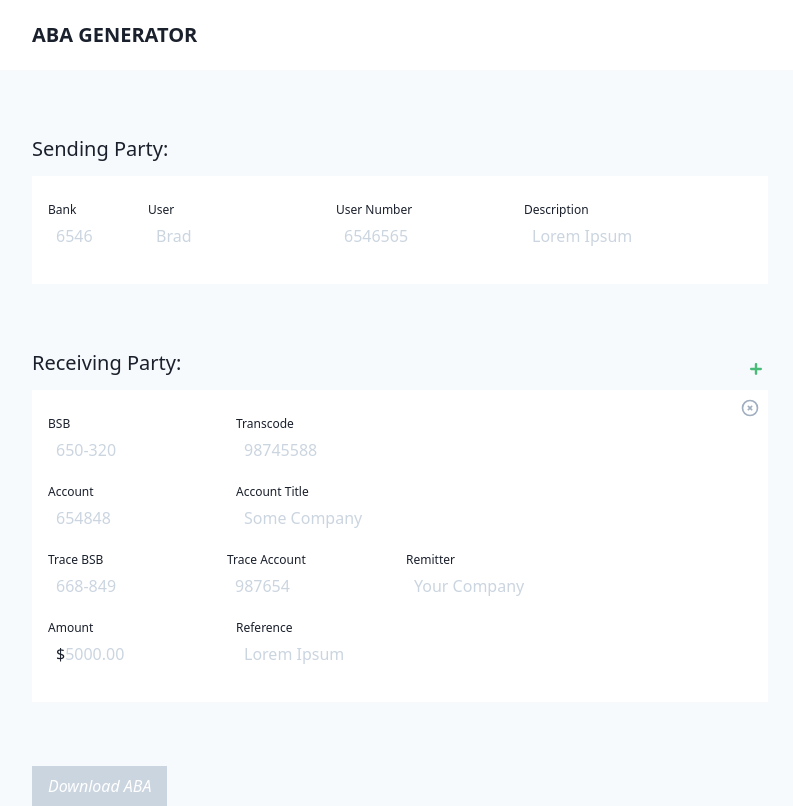
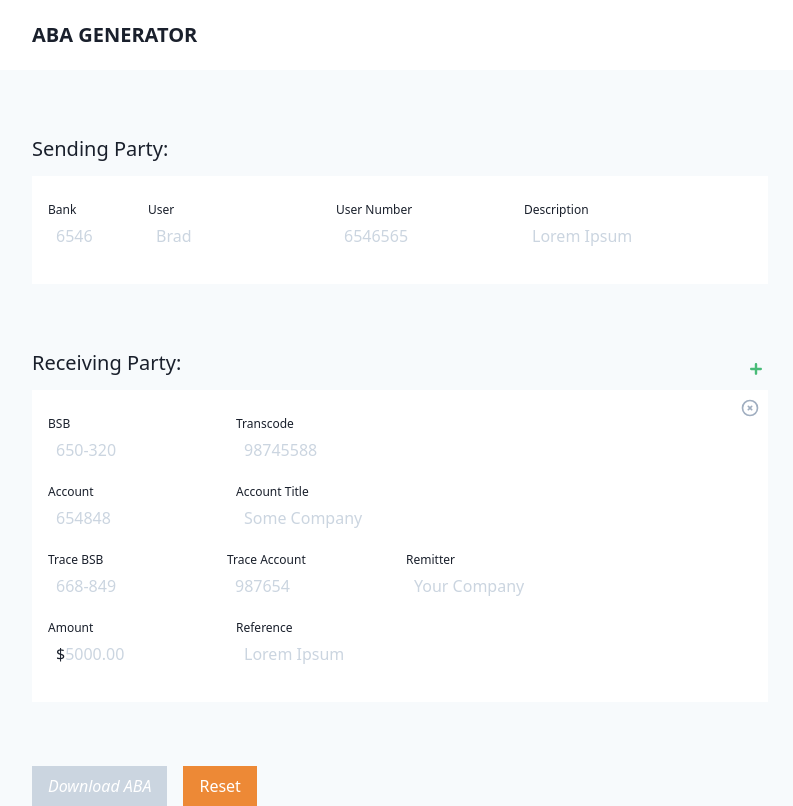
Before and after one commit to baxelson12/aba-gen, an Angular app: page / in a window 1280 px wide. Shown: the whole page, without its empty margins (240-1033 px from the left). Built offline with nearby package versions, Linux system fonts and the light colour scheme.

Commit message:
feat: Implement reset button

```diff
--- a/src/app/app.component.html
+++ b/src/app/app.component.html
@@ -227,7 +227,7 @@
     </div>
   </div>
   <!-- Functions -->
-  <div>
+  <div class="space-x-4">
     <!-- Submit -->
     <button
       class="px-4 py-2 rounded text-white"
@@ -237,5 +237,12 @@
     >
       Download ABA
     </button>
+    <button
+      class="px-4 py-2 rounded text-white bg-orange-500"
+      type="button"
+      (click)="resetForm()"
+    >
+      Reset
+    </button>
   </div>
 </form>
```
